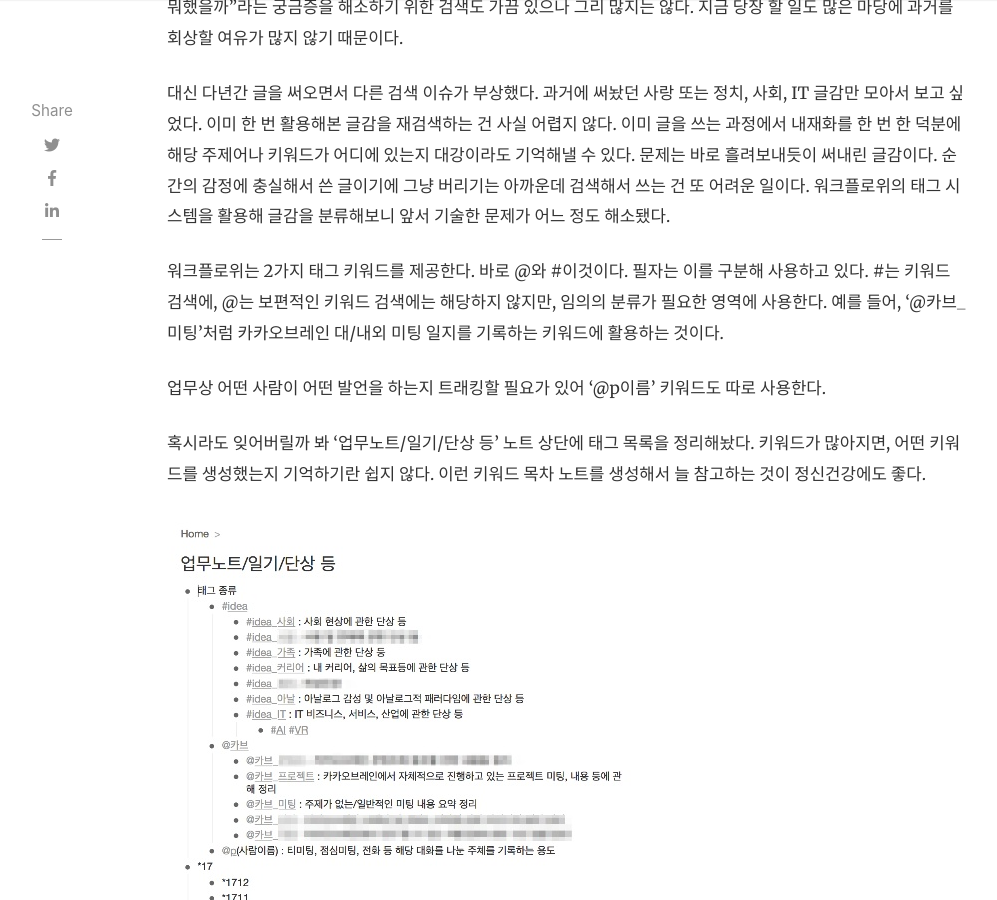
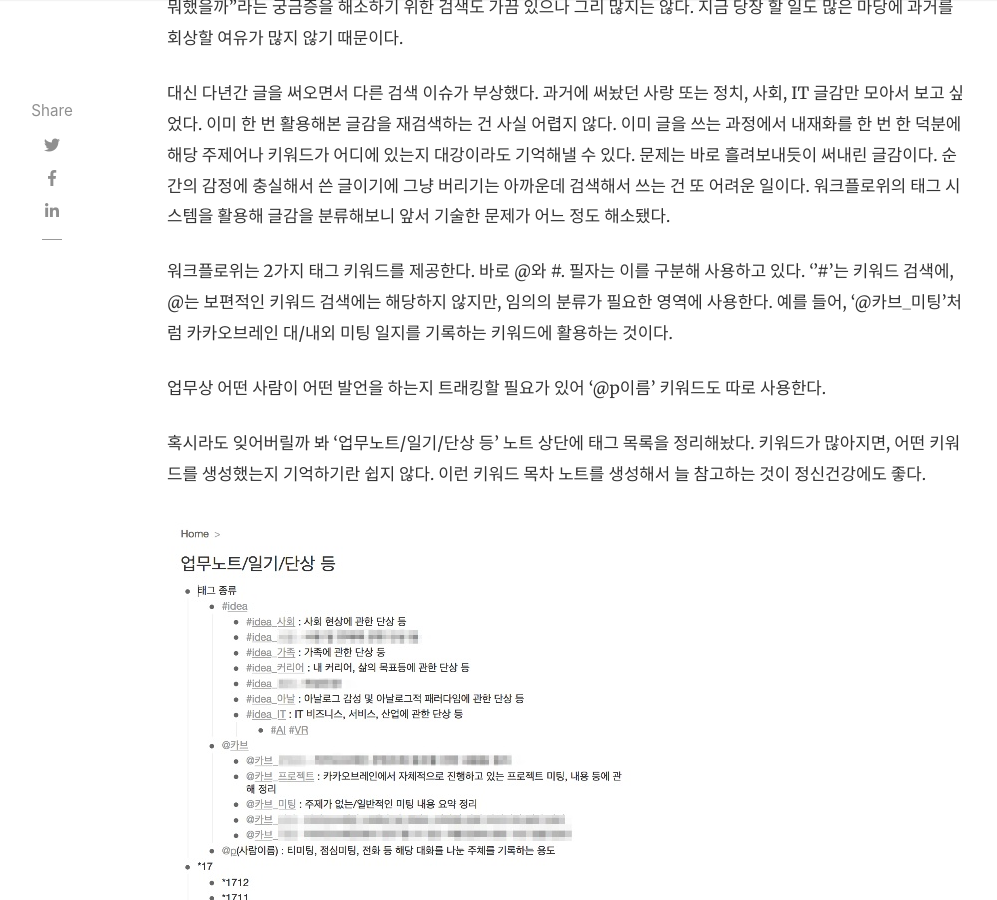
Before and after one commit to samantha-writer/samantha-writer.github.io, a Jekyll site: the page built from _posts/2017-10-23-171023.md, in a window 1280 px wide and 900 px high, scrolled down 5234 px. Shown: the whole window, without its empty margins (118-1115 px from the left). Built offline with Jekyll 4.4.1, drawn with Linux system fonts in a browser that asks for light colours; nearby versions of some CDN libraries; comment, search, counter and statistics services are not loaded.

Commit message:
포스팅 마니어 수정

```diff
--- a/_posts/2017-10-23-171023.md
+++ b/_posts/2017-10-23-171023.md
@@ -87,7 +87,7 @@ hidden: false
 
 대신 다년간 글을 써오면서 다른 검색 이슈가 부상했다. 과거에 써놨던 사랑 또는 정치, 사회, IT 글감만 모아서 보고 싶었다. 이미 한 번 활용해본 글감을 재검색하는 건 사실 어렵지 않다. 이미 글을 쓰는 과정에서 내재화를 한 번 한 덕분에 해당 주제어나 키워드가 어디에 있는지 대강이라도 기억해낼 수 있다. 문제는 바로 흘려보내듯이 써내린 글감이다. 순간의 감정에 충실해서 쓴 글이기에 그냥 버리기는 아까운데 검색해서 쓰는 건 또 어려운 일이다. 워크플로위의 태그 시스템을 활용해 글감을 분류해보니 앞서 기술한 문제가 어느 정도 해소됐다.
 
-워크플로위는 2가지 태그 키워드를 제공한다. 바로 @와 #이것이다. 필자는 이를 구분해 사용하고 있다. #는 키워드 검색에, @는 보편적인 키워드 검색에는 해당하지 않지만, 임의의 분류가 필요한 영역에 사용한다. 예를 들어, '@카브_미팅’처럼 카카오브레인 대/내외 미팅 일지를 기록하는 키워드에 활용하는 것이다.
+워크플로위는 2가지 태그 키워드를 제공한다. 바로 @와 #. 필자는 이를 구분해 사용하고 있다. ''#'는 키워드 검색에, @는 보편적인 키워드 검색에는 해당하지 않지만, 임의의 분류가 필요한 영역에 사용한다. 예를 들어, '@카브_미팅’처럼 카카오브레인 대/내외 미팅 일지를 기록하는 키워드에 활용하는 것이다.
 
 업무상 어떤 사람이 어떤 발언을 하는지 트래킹할 필요가 있어 '@p이름’ 키워드도 따로 사용한다.
 
```
Also changed, not shown: _posts/2021-01-20-210120.md (+2 -0 lines), 2 other files.
